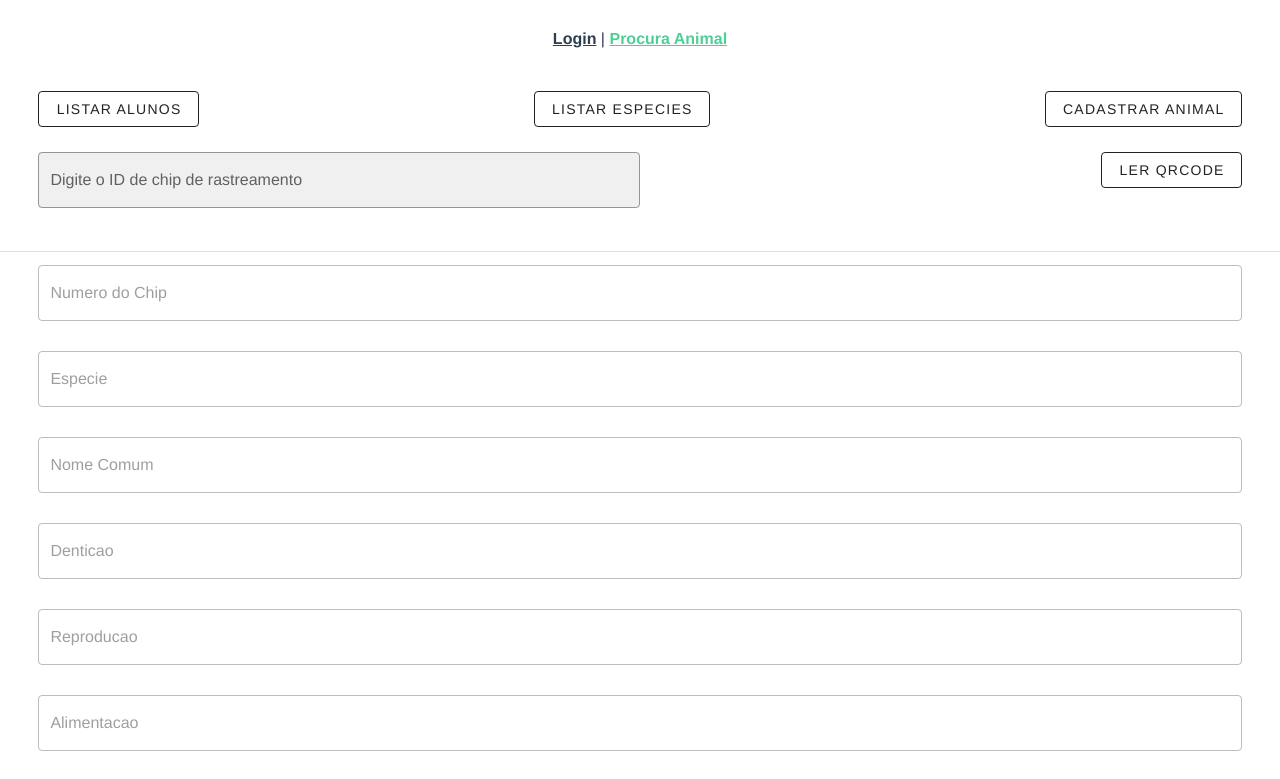
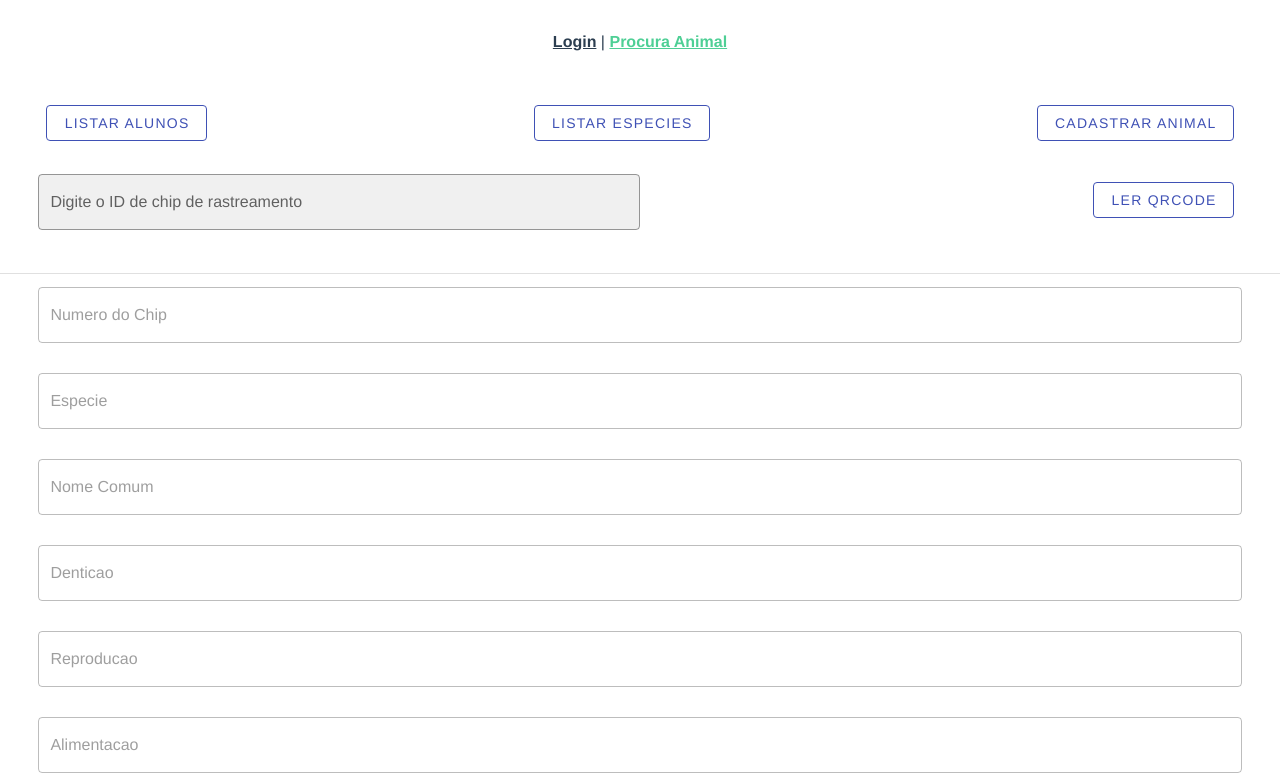
Before and after one commit to qrsnake/qr-snake-front, a Vue app: page /search in a window 1280 px wide. Shown: the top 779 px of the page. Built offline with nearby package versions, Linux system fonts and the light colour scheme.

Commit message:
[FIX] v-app

```diff
--- a/src/App.vue
+++ b/src/App.vue
@@ -1,11 +1,11 @@
 <template>
-  <div id="app">
+  <v-app>
     <div id="nav">
       <router-link to="/">Login</router-link> |
       <router-link to="/search">Procura Animal</router-link>
     </div>
     <router-view/>
-  </div>
+  </v-app>
 </template>
 
 <style lang="scss">
```
